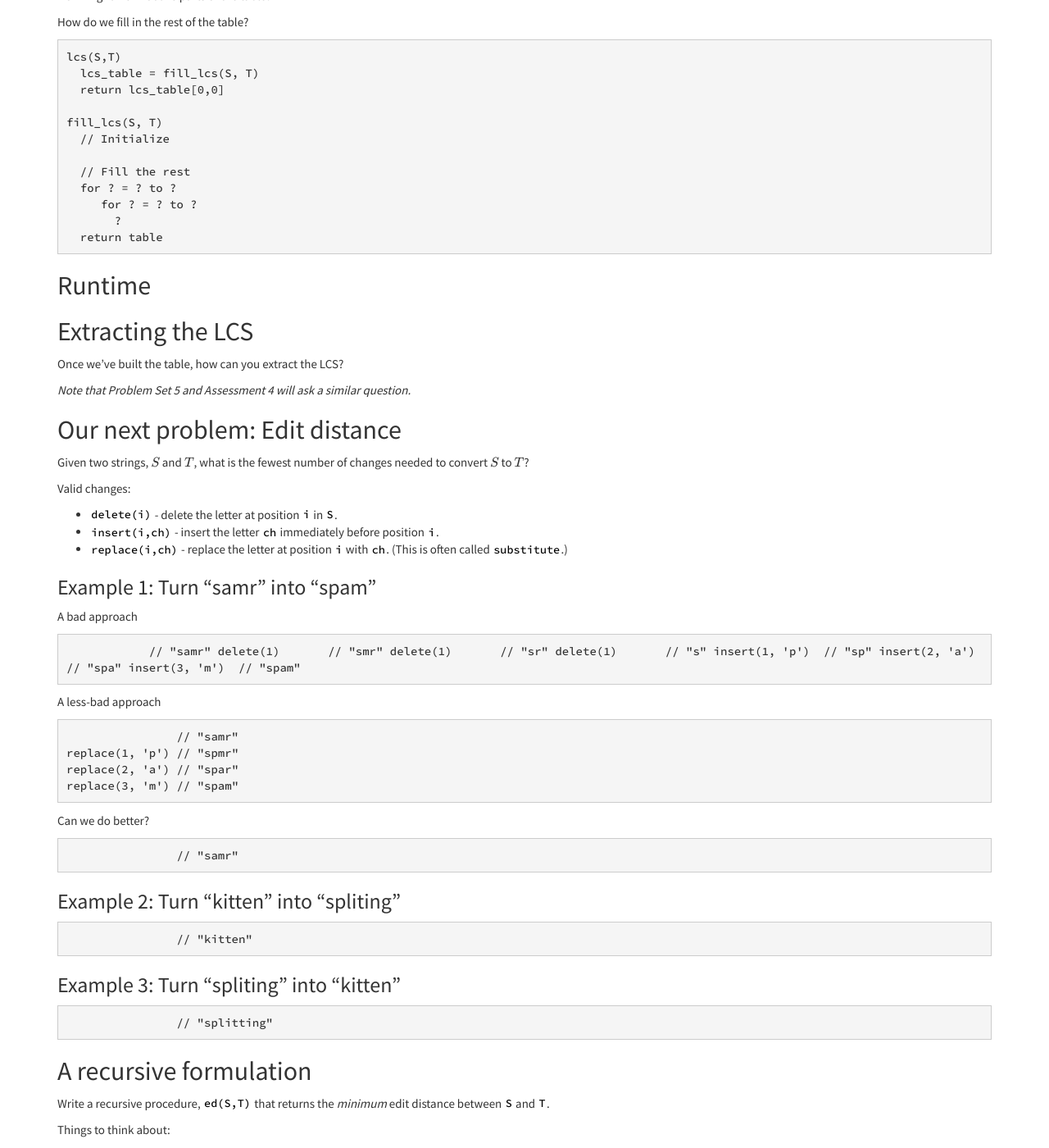
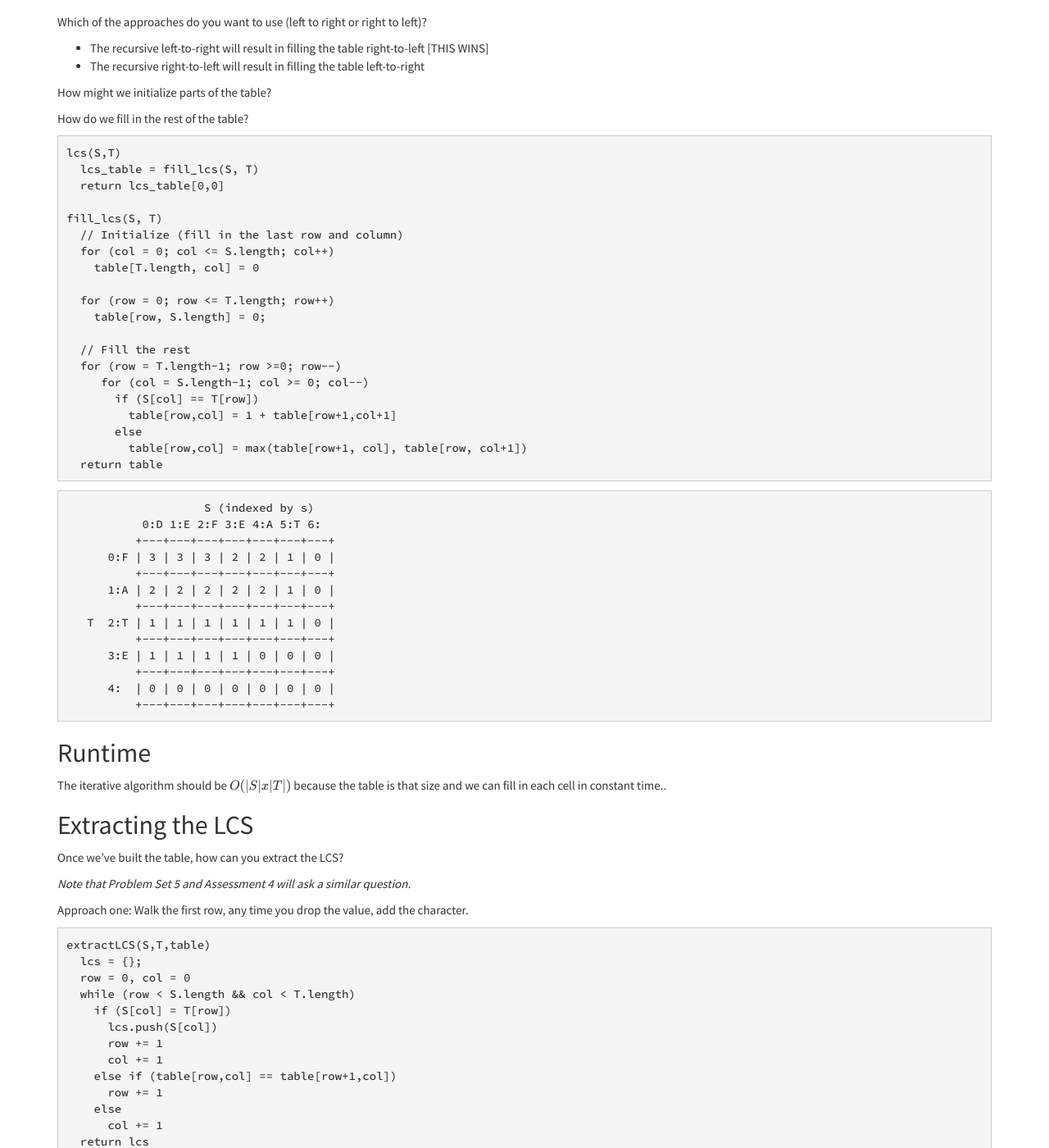
Before and after one commit to rebelsky/csc301-2026sp, a Jekyll site: the page built from _eboards/eboard35.md, in a window 1280 px wide and 1400 px high, scrolled down 2705 px. Shown: the whole window at 82% size. Built offline with Jekyll 4.4.1, drawn with Linux system fonts in a browser that asks for light colours; nearby versions of some CDN libraries; library files that are not in the unit come from our copies; formulas are drawn with MathJax 3; a script that is not in the unit is left out; some of the changed text lies outside the part shown.

Commit message:
Post class 35.

````diff
--- a/_eboards/eboard35.md
+++ b/_eboards/eboard35.md
@@ -28,20 +29,25 @@ _Approximate overview_
 Administrative stuff
 --------------------
 
-* Please fill ou the AI use survey at
+* It has been suggested that enough crud is going around campus that
+  you should consider wearing masks.
+* Please fill out the AI use survey at
   <https://grinnell.co1.qualtrics.com/jfe/form/SV_88Md19LJ12t6kFU>
     * Do you think PM intentionally made the link end in FU?
 * Problem Set 4 (problems 1 and 2) returned.
     * Many issues, esp. with 4.2.
 * We should wrap up Dynamic Programming on Monday. Then we're in the
   "downhill stretch" (or something like that).
+* Consider the CS picnic next Friday. Sign up at
+  <https://grinnell.co1.qualtrics.com/jfe/form/SV_6D9DakDp7we662i>
+* Voting is open for next year's SEPC.
 
 ### Upcoming events
 
 * Monday, 2026-04-27, 7:00 p.m., 3819, _Mentor Session_
 * Thursday, 2026-04-30, 4:15--5:15pm, _Thursday Extra_ (?)
 * Thursday, 2026-04-30, 7:00 p.m., _Mentor Session_
-* Thursday, 2026-04-30, _Trustees on Campus_
+* Thursday, 2026-04-30, _Trustees on Campus_ (dessert with students?)
 * Friday, 2025-05-01, 5:00 p.m.: _CS Picnic_
 
 ### Upcoming deadlines
@@ -111,15 +119,15 @@ Review of LCS to date
                     S (indexed by s)
            0:D 1:E 2:F 3:E 4:A 5:T 6:
           +---+---+---+---+---+---+---+
-      0:F |   |   |   |   |   |   |   |
+      0:F |   |   |   |   |   |   | 0 |
           +---+---+---+---+---+---+---+
-      1:A |   |   |   |   |   |   |   |
+      1:A |   |   |   |   |   |   | 0 |
           +---+---+---+---+---+---+---+
-   T  2:T |   |   |   |   |   |   |   |
+   T  2:T |   |   |   |   |   |   | 0 |
           +---+---+---+---+---+---+---+
-      3:E |   |   |   |   |   |   |   |
+      3:E |   |   |   |   |   |   | 0 |
           +---+---+---+---+---+---+---+
-      4:  |   |   |   |   |   |   |   |
+      4:  | 0 | 0 | 0 | 0 | 0 | 0 | 0 |
           +---+---+---+---+---+---+---+
 ```
 
@@ -161,17 +169,44 @@ lcs(S,T)
   return lcs_table[0,0]
 
 fill_lcs(S, T)
-  // Initialize
+  // Initialize (fill in the last row and column)
+  for (col = 0; col <= S.length; col++)
+    table[T.length, col] = 0
+
+  for (row = 0; row <= T.length; row++)
+    table[row, S.length] = 0;
 
   // Fill the rest
-  for ? = ? to ?
-     for ? = ? to ?
-       ?
+  for (row = T.length-1; row >=0; row--)
+     for (col = S.length-1; col >= 0; col--)
+       if (S[col] == T[row])
+         table[row,col] = 1 + table[row+1,col+1]
+       else
+         table[row,col] = max(table[row+1, col], table[row, col+1])
   return table
+```
+
+```
+                    S (indexed by s)
+           0:D 1:E 2:F 3:E 4:A 5:T 6:
+          +---+---+---+---+---+---+---+
+      0:F | 3 | 3 | 3 | 2 | 2 | 1 | 0 |
+          +---+---+---+---+---+---+---+
+      1:A | 2 | 2 | 2 | 2 | 2 | 1 | 0 |
+          +---+---+---+---+---+---+---+
+   T  2:T | 1 | 1 | 1 | 1 | 1 | 1 | 0 |
+          +---+---+---+---+---+---+---+
+      3:E | 1 | 1 | 1 | 1 | 0 | 0 | 0 |
+          +---+---+---+---+---+---+---+
+      4:  | 0 | 0 | 0 | 0 | 0 | 0 | 0 |
+          +---+---+---+---+---+---+---+
 ```
 
 Runtime
 -------
+
+The iterative algorithm should be $$O(|S|x|T|)$$ because the table is
+that size and we can fill in each cell in constant time..
 
 Extracting the LCS
 ------------------
@@ -179,6 +214,24 @@ Extracting the LCS
 Once we've built the table, how can you extract the LCS?
 
 _Note that Problem Set 5 and Assessment 4 will ask a similar question._
+
+Approach one: Walk the first row, any time you drop the value, add the character.
+
+```
+extractLCS(S,T,table)
+  lcs = {};
+  row = 0, col = 0
+  while (row < S.length && col < T.length)
+    if (S[col] = T[row])
+      lcs.push(S[col])
+      row += 1
+      col += 1
+    else if (table[row,col] == table[row+1,col])
+      row += 1
+    else
+      col += 1
+  return lcs
+```
 
 Our next problem: Edit distance
 -------------------------------
@@ -218,19 +271,24 @@ Can we do better?
 
 ```
                 // "samr"
+insert(1, 'p')  // "spamr"
+delete(3)       // "spam"
 ```
 
 ### Example 2: Turn "kitten" into "spliting"
 
 ```
                 // "kitten"
+delete(0)       // "itten"
+insert(0,'s')   // "sitten"
+insert(1,'p')   // "spitten"
+insert(2,'l')   // "splitten"
+insert(6,'i')   // "splittin"
+insert(8,'g')   // "splitting"
+                // "splitting"
 ```
 
-### Example 3: Turn "spliting" into "kitten"
-
-```
-                // "splitting"
-```
+Iimprove by making the first step `replace(0, 's')`
 
 A recursive formulation
 -----------------------
@@ -242,19 +300,27 @@ Things to think about:
 
 * What is our base case? (Are there base _cases_?)
 * What choices should we minimize between?
-* Is there a case in which we don't need to minimize?
+* Is there a case in which we don't need to minimize? (Is it similar to LCS)
 
 ```
 ed(S, T)
    // Base case(s)
-   if (?)
+   if (S == T)
+     return 0
+   else if (S.length == 0)
+     return T.length
+   else if (T.length == 0)
+     return S.length
+
    // Easy case
-   else if (?)
+   else if S[0] == T[0]
+     return ed(S.substring(1), T.substring(1))
    // Minimize
    else
-     return min(ed(?),
-                ed(?),
-                ?)
+     return min(1 + ed(S.substring(1), T), // delete first character of S
+                1 + ed(S, T.substring(1)), // insert first character of T at start of S
+                1 + ed(S.substring(1),
+                       T.substring(1)))    // replace first character of S with 1st of T
 ```
 
 The table
@@ -291,6 +357,8 @@ Note that we've flipped almost everything from our LCS solution.
 * That means that we'll find the solution in the lower-right corner
   rather than the upper-left corner.
 * We've also flipped which axis is associated with each parameter.
+
+QUESTION: HOW DO WE DO THIS ITERATRIVELY
 
 Making it iterative
 -------------------
````
Also changed, not shown: other parts of _eboards/eboard35.md (+3 -0 lines).
